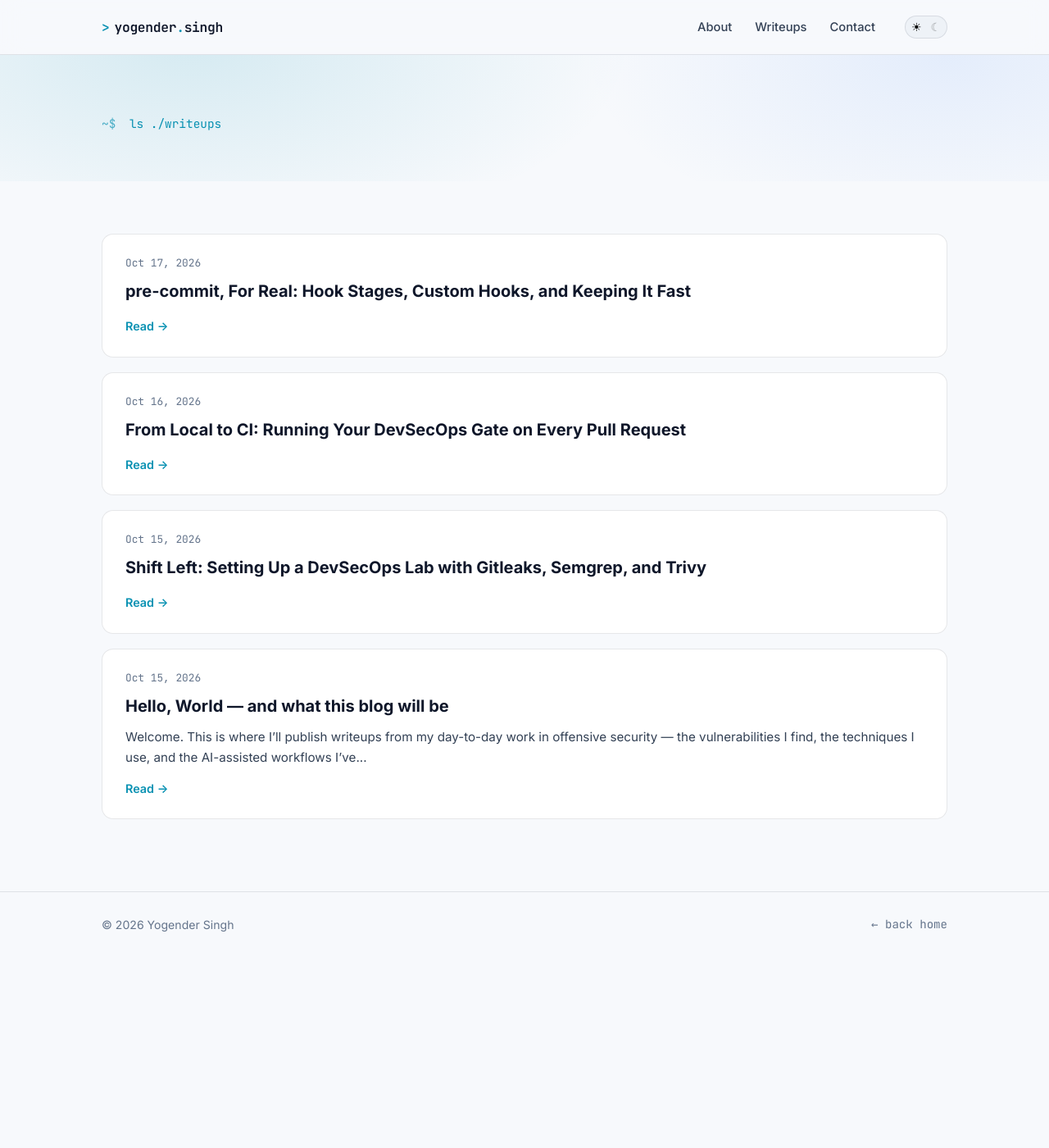
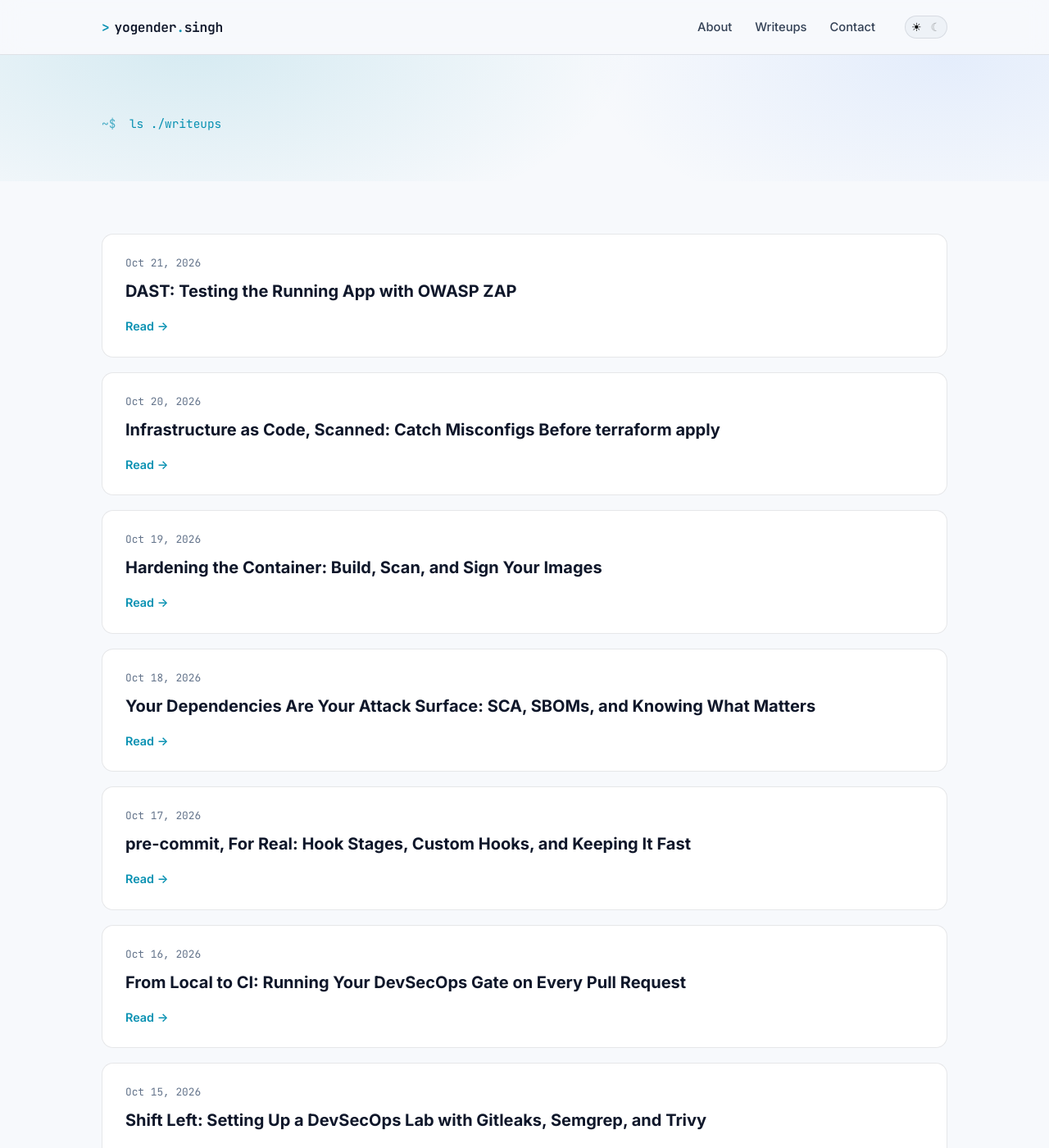
Before and after one commit to theyoge/theyoge.github.io, a Jekyll site: the page built from writeups.html, in a window 1280 px wide and 1400 px high. Shown: the whole window at 82% size. Built offline with Jekyll 4.4.1, drawn with Linux system fonts in a browser that asks for light colours; some of the changed lines change nothing that is shown.

Commit message:
Add Tier 2 writeups (SCA, containers, IaC, DAST) with banners and workflow diagrams

````diff
--- /dev/null
+++ b/_posts/2026-10-18-sca-sbom-dependencies.md
@@ -0,0 +1,121 @@
+---
+layout: post
+title: "Your Dependencies Are Your Attack Surface: SCA, SBOMs, and Knowing What Matters"
+date: 2026-10-18 12:00:00 +0530
+categories: [devsecops]
+tags: [devsecops, sca, sbom, trivy, dependencies, supply-chain]
+description: "Software composition analysis in depth: inventory your dependencies, generate an SBOM, match against known CVEs, and triage what actually matters."
+---
+
+<img class="post-hero" src="/assets/img/sca-sbom.svg" alt="Dependency scanning: lockfiles, CVE database, SBOM, and triage" width="1200" height="380">
+
+So far this series has covered the code *you* write: secrets in [the first post](/writeups/shift-left-devsecops-lab/), static analysis of your source, and running it all in [CI](/writeups/devsecops-in-ci/). But a modern application is mostly code you did **not** write. Pull in Express, Sequelize, and Angular, and the vast majority of what ships is someone else's package — with its own bugs and its own CVEs. That is why **SCA** deserves its own post.
+
+## What SCA actually is
+
+Software Composition Analysis answers two questions:
+
+1. **What do I depend on?** (an inventory)
+2. **Which of those things have known vulnerabilities?** (a match against a database)
+
+The first half is a **SBOM** — a software bill of materials. The second half is vulnerability matching. Tools like Trivy and `osv-scanner` do both.
+
+<figure class="post-figure">
+  <img src="/assets/img/sca-flow.svg" alt="SCA workflow: lockfiles, inventory via SBOM, match against a CVE database, prioritize, remediate" width="1200" height="260">
+  <figcaption>Figure 1 — The dependency scan loop: inventory, match, prioritize, fix.</figcaption>
+</figure>
+
+## Step 1 — Inventory: the SBOM
+
+A **Software Bill of Materials** is a machine-readable list of every component in your software, like an ingredients label. The two common formats are **SPDX** and **CycloneDX**. You generate one with a tool, not by hand.
+
+Generate an SBOM with [Syft](https://github.com/anchore/syft):
+
+```bash
+# install
+curl -sSfL https://raw.githubusercontent.com/anchore/syft/main/install.sh | sh -s -- -b /usr/local/bin
+
+# generate from the filesystem, in CycloneDX and SPDX formats
+syft dir:. -o cyclonedx-json=sbom.cdx.json
+syft dir:. -o spdx-json=sbom.spdx.json
+```
+
+An SBOM matters because it is the *inventory* everything else depends on. When the next Log4Shell drops, the question "are we affected?" is answerable in seconds if you have SBOMs, and a multi-day scramble if you do not. It is also increasingly a compliance requirement.
+
+## Step 2 — Match: find the CVEs
+
+Now match that inventory against a vulnerability database. Trivy pulls an advisory DB and does this for you:
+
+```bash
+# scan the repo's dependencies (and optionally secrets + misconfig)
+trivy fs --scanners vuln --severity HIGH,CRITICAL .
+
+# machine-readable output for tooling
+trivy fs --format json -o trivy.json .
+```
+
+`osv-scanner` is a good alternative that queries the OSV database directly:
+
+```bash
+osv-scanner --lockfile package-lock.json
+```
+
+Under the hood, matching is version-range arithmetic: a CVE names an affected range (say `>=4.0.0, <4.17.21`), and the tool checks whether the version in your lockfile falls inside it. This is exactly why **lockfiles matter** — if you do not commit them, there is nothing precise to match against.
+
+## Step 3 — Why "0 vulns" can be wrong and "40 vulns" can be fine
+
+Raw counts lie. Two failure modes dominate:
+
+- **False negatives.** A CVE may have no entry for your exact version, or the ecosystem's advisory data lags. "No findings" means "nothing *known*", not "safe".
+- **False positives.** A finding in a dev-only dependency is not reachable in production. A vulnerable function that your code never calls is, in practice, not exploitable. And a CVE without a fix is not actionable today.
+
+So the real skill is not scanning — it is **triage**.
+
+## Prioritization: stop treating every CVE the same
+
+Three signals, in increasing order of usefulness:
+
+- **CVSS** — the base severity score most scanners show. Useful for a first cut.
+- **EPSS** — the probability the vulnerability will actually be exploited in the wild in the next 30 days.
+- **CISA KEV** — the catalog of vulns known to be exploited *right now*. If something is on KEV, it jumps the queue immediately.
+
+The habit: sort by **KEV → EPSS → CVSS**, then factor in reachability (is the vulnerable code path even used?) and whether a fix exists.
+
+## Remediation playbook
+
+When a finding is real, in rough order of preference:
+
+1. **Upgrade** the dependency to a fixed version. This is the normal path.
+2. **Override / pin** a transitive dependency when the direct parent has not caught up (`npm overrides`, Maven `<dependencyManagement>`).
+3. **Patch or replace** the library if no fix exists.
+4. **Mitigate** — disable the vulnerable feature, add a WAF rule, restrict access.
+5. **Accept with a record** — a documented exception (this is what **VEX** is for: a machine-readable "not affected / will not fix" statement). Never a silent ignore.
+
+## Wiring it into the pipeline
+
+You already have the Trivy step in CI from the [CI post](/writeups/devsecops-in-ci/). Extend it to also produce an SBOM as a build artifact:
+
+```yaml
+      - name: Generate SBOM
+        uses: anchore/sbom-action@v0
+        with:
+          format: cyclonedx-json
+          output-file: sbom.cdx.json
+      - uses: actions/upload-artifact@v4
+        with:
+          name: sbom
+          path: sbom.cdx.json
+```
+
+Now every release has an inventory attached, and "are we affected by CVE-X?" is a grep away. Add **Dependabot** or **Renovate** to open upgrade PRs automatically, so remediation is continuous rather than a quarterly project.
+
+## What I took away
+
+- **Most of your attack surface is code you did not write.** SCA is how you see it.
+- **An SBOM is the foundation.** You cannot match what you have not inventoried.
+- **The scanner is easy; the triage is the job.** KEV, EPSS, reachability, and fix availability decide what is real.
+- **Automate the boring part.** Continuous dependency updates beat a heroic remediation sprint.
+
+Next up: the artifact your dependencies ship inside — the container image, and how to build one that is smaller and harder to exploit.
+
+— Yogender
--- /dev/null
+++ b/_posts/2026-10-19-container-hardening.md
@@ -0,0 +1,140 @@
+---
+layout: post
+title: "Hardening the Container: Build, Scan, and Sign Your Images"
+date: 2026-10-19 12:00:00 +0530
+categories: [devsecops]
+tags: [devsecops, containers, docker, trivy, cosign, supply-chain]
+description: "Container security from build to deploy: a minimal base image, non-root runtime, image scanning with Trivy, and signing with cosign so only trusted images run."
+---
+
+<img class="post-hero" src="/assets/img/container-hardening.svg" alt="Container hardening: minimal base image, non-root, image scanning, and signing" width="1200" height="380">
+
+The [previous post](/writeups/sca-sbom-dependencies/) was about the dependencies you pull in. This one is about the box you ship them in: the **container image**. An image is a full filesystem — an OS, a package manager, a shell, and your app — and every one of those layers is attack surface. Hardening is the work of making that surface as small as possible, then proving the image is the one you built.
+
+<figure class="post-figure">
+  <img src="/assets/img/container-flow.svg" alt="Pipeline: Dockerfile, build, scan with Trivy, harden, sign with cosign, verify at admission" width="1200" height="260">
+  <figcaption>Figure 1 — A hardened image pipeline: build small, scan, sign, verify.</figcaption>
+</figure>
+
+## Start from a smaller base
+
+The single biggest lever is the base image. A full Debian image carries a shell, a package manager, and hundreds of packages you will never use — all potential CVEs. Options, roughly by size and surface:
+
+| Base | Size (rough) | Trade-off |
+| --- | --- | --- |
+| `debian` / `ubuntu` | large | familiar, huge surface |
+| `-slim` variants | medium | fewer docs/tools |
+| `alpine` | small | musl libc can break native deps |
+| `distroless` | tiny | no shell/package manager — harder to debug |
+| `scratch` | minimal | static binaries only |
+
+"Distroless" images contain only your app and its runtime dependencies: no shell means an attacker who lands in the container has almost nothing to pivot with. The cost is that you cannot `docker exec` a shell for debugging — often a fair trade.
+
+## Multi-stage builds keep build tools out of the final image
+
+Compilers, test frameworks, and dev dependencies should never ship. Split the build:
+
+```dockerfile
+# ---- build stage ----
+FROM node:22-slim AS build
+WORKDIR /app
+COPY package*.json ./
+RUN npm ci
+COPY . .
+RUN npm run build
+
+# ---- runtime stage ----
+FROM gcr.io/distroless/nodejs22-debian12
+WORKDIR /app
+COPY --from=build /app/dist ./dist
+COPY --from=build /app/node_modules ./node_modules
+USER nonroot
+EXPOSE 3000
+CMD ["dist/server.js"]
+```
+
+Only the `runtime` stage becomes the image. The compiler, the source, and the dev dependencies are left behind.
+
+## Run as non-root, and lock it down
+
+A container that runs as root is a privilege-escalation waiting to happen. Defenses that cost nothing:
+
+```dockerfile
+USER nonroot              # never root
+```
+
+```yaml
+# in the deployment (Kubernetes example)
+securityContext:
+  runAsNonRoot: true
+  allowPrivilegeEscalation: false
+  readOnlyRootFilesystem: true
+  capabilities:
+    drop: ["ALL"]
+```
+
+Also: **never bake secrets into an image**. Layers are cached and inspectable; a token in a `RUN` or `ENV` is effectively published. Inject secrets at runtime.
+
+## Pin by digest, not tag
+
+A tag like `node:22-slim` is a moving target — it can change under you. Pin the digest for reproducibility and to make tampering detectable:
+
+```dockerfile
+FROM node:22-slim@sha256:6c1f...ab9d
+```
+
+## Scan the image
+
+Trivy scans the whole image, both OS packages and language dependencies:
+
+```bash
+trivy image juice-shop:local
+trivy image --severity HIGH,CRITICAL --exit-code 1 juice-shop:local
+```
+
+Two lessons from real scans: the majority of findings usually come from the **base OS packages**, not your app code — which is why the base image choice matters so much. And the fix is usually **rebuild on a fresher base**, not patch packages inside the image.
+
+Wire it into CI alongside the filesystem scan:
+
+```yaml
+      - name: Scan image
+        uses: aquasecurity/trivy-action@0.28.0
+        with:
+          image-ref: juice-shop:local
+          format: sarif
+          output: image.sarif
+          severity: HIGH,CRITICAL
+          exit-code: "1"
+```
+
+## Sign and verify
+
+Scanning tells you what is *in* an image. **Signing** tells you *who built it* and that it has not been tampered with. [cosign](https://github.com/sigstore/cosign) makes this practical with keyless signing backed by OIDC — no long-lived private key to leak:
+
+```bash
+cosign sign --yes ghcr.io/you/juice-shop@sha256:6c1f...ab9d
+
+# attach the SBOM as a signed attestation
+cosign attest --yes --predicate sbom.cdx.json --type cyclonedx ghcr.io/you/juice-shop@sha256:6c1f...ab9d
+```
+
+Then **verify before running** — at deploy time or at admission control (Kyverno, OPA Gatekeeper):
+
+```bash
+cosign verify ghcr.io/you/juice-shop@sha256:6c1f...ab9d \
+  --certificate-identity-regexp='^https://github.com/you/.+' \
+  --certificate-oidc-issuer=https://token.actions.githubusercontent.com
+```
+
+The payoff: "only images signed by our CI may run in the cluster" becomes an enforceable rule, not a hope. That closes the loop between the [CI post](/writeups/devsecops-in-ci/) and the running system.
+
+## What I took away
+
+- **An image is a filesystem, and every file is surface.** Shrink the base and drop the build tools.
+- **Root is not a default you accept.** Non-root, no privilege escalation, dropped capabilities.
+- **Scan, then fix by rebuilding** on a patched base — usually the root cause.
+- **Trust is provable.** Signing and verification turn "we think it's ours" into a cryptographic yes.
+
+Next up: the layer *under* the app — infrastructure as code, and the misconfigurations that create holes before any code runs.
+
+— Yogender
--- /dev/null
+++ b/_posts/2026-10-20-iac-scanning.md
@@ -0,0 +1,104 @@
+---
+layout: post
+title: "Infrastructure as Code, Scanned: Catch Misconfigs Before terraform apply"
+date: 2026-10-20 12:00:00 +0530
+categories: [devsecops]
+tags: [devsecops, iac, terraform, kubernetes, trivy, misconfig]
+description: "Scan Terraform and Kubernetes before they ship: the misconfigurations that create real holes, how to read the findings, and how to suppress responsibly."
+---
+
+<img class="post-hero" src="/assets/img/iac-scanning.svg" alt="Infrastructure as code scanning: Terraform, Kubernetes, findings, and a PR gate" width="1200" height="380">
+
+We have covered your source code, your dependencies, and your container image. There is one more thing that becomes the production environment: **infrastructure as code**. Terraform and Kubernetes YAML create networks, buckets, and workloads — which means a misconfiguration there is not a code smell, it is a vulnerability you can exploit before a single line of application code runs.
+
+<figure class="post-figure">
+  <img src="/assets/img/iac-flow.svg" alt="IaC workflow: write IaC, scan with trivy config, review findings, fix, then plan or apply" width="1200" height="260">
+  <figcaption>Figure 1 — Scan the code that builds your infrastructure, before it is applied.</figcaption>
+</figure>
+
+## Why IaC is security-critical
+
+Infrastructure as code is declarative and version-controlled — the same properties that make it a great shift-left target. A mistake is a diff you can see in a pull request, and a scanner can read it before `terraform apply` ever touches a cloud account.
+
+The misconfigurations that matter are mundane and repeatable:
+
+- **Storage**: publicly readable S3 / GCS buckets.
+- **Network**: security groups open to `0.0.0.0/0`, unrestricted ingress.
+- **Identity**: IAM policies with `Action: "*"` or `Resource: "*"`.
+- **Kubernetes**: `privileged: true`, `runAsUser: 0`, missing resource limits, hostPath mounts.
+- **Encryption**: databases and disks created unencrypted by default.
+
+None of these are exotic bugs. They are defaults people forgot to override, and each one has caused real breaches.
+
+## The tools
+
+| Tool | Focus |
+| --- | --- |
+| `trivy config` | Terraform, Kubernetes, Dockerfile, CloudFormation |
+| `checkov` | Broad multi-cloud IaC coverage, rich policies |
+| `tfsec` | Terraform-specific (now part of Trivy) |
+| `kics` | Many IaC types, query-based |
+
+Because you already have Trivy from earlier posts, `trivy config` is the least friction. Scan the infrastructure directory:
+
+```bash
+# Terraform
+trivy config ./infrastructure/terraform
+
+# Kubernetes manifests
+trivy config ./k8s
+
+# everything under a path, highest severity failing
+trivy config --severity HIGH,CRITICAL --exit-code 1 .
+```
+
+The Juice Shop repository is a lovely lab for this: it ships an **intentionally insecure** `infrastructure/` and `infrastructure/terraform/` folder. Point Trivy at it and you will get findings that are genuinely exploitable — which is the whole point of practicing on it.
+
+## Reading a finding
+
+A Trivy config finding gives you the misconfiguration ID, the file and line, the severity, and a description. The skill is translating it into impact. "Security group allows ingress from 0.0.0.0/0 on port 22" is not a lint error — it is SSH exposed to the internet. Read each one as an attacker would: *what does this let someone reach?*
+
+## Suppressing without going blind
+
+Some findings are genuinely acceptable in a given context — a bucket that is *meant* to be public, a privileged pod that is a node agent. Suppress narrowly and with a record:
+
+```bash
+# a specific, reviewed exception
+# .trivyignore
+AVD-AWS-0086   # public bucket: intentional, static website hosting
+```
+
+Trivy also supports inline skips (`#trivy:ignore:AVD-AWS-0086`) directly above the resource. The rule: one finding per exception, with a reason, reviewed like code. A blanket `--skip-policy` or disabling a whole category is how IaC scanning quietly stops working.
+
+## Wiring into CI
+
+Add a config scan to the workflow from the [CI post](/writeups/devsecops-in-ci/):
+
+```yaml
+      - name: Scan IaC
+        uses: aquasecurity/trivy-action@0.28.0
+        with:
+          scan-type: config
+          scan-ref: ./infrastructure
+          severity: HIGH,CRITICAL
+          format: sarif
+          output: iac.sarif
+          exit-code: "1"
+```
+
+Combined with branch protection, this means a pull request that opens a security group to the world **cannot merge** until someone fixes it or documents why.
+
+## The next level: policy as code
+
+Config scanning catches *known bad patterns*. The layer above it is **policy as code** — rules that encode *your* organisation's decisions ("no public buckets, ever", "every workload must set resource limits") using OPA/Conftest or Kyverno. That belongs to a later post in this series, but the mental model is the same: a misconfiguration is a policy violation, caught as early as possible.
+
+## What I took away
+
+- **Infrastructure is code, so scan it like code.** The diff is the attack surface.
+- **The findings are boring and that is the point.** Defaults cause breaches.
+- **Suppress narrowly and with reasons.** A muted scanner is worse than no scanner.
+- **Scan before apply.** CI on the pull request is where the gate belongs.
+
+Next up: the last layer — testing the running application itself with DAST, where SAST and scanners cannot see.
+
+— Yogender
--- /dev/null
+++ b/_posts/2026-10-21-dast-zap.md
@@ -0,0 +1,106 @@
+---
+layout: post
+title: "DAST: Testing the Running App with OWASP ZAP"
+date: 2026-10-21 12:00:00 +0530
+categories: [devsecops]
+tags: [devsecops, dast, zap, owasp, api-security, ci]
+description: "The other half of application security: dynamic testing of a running app. Run OWASP ZAP against a deployed target, scan authenticated flows, and wire it into CI."
+---
+
+<img class="post-hero" src="/assets/img/dast-zap.svg" alt="DAST with OWASP ZAP: deploy the app, spider it, attack it, and report findings" width="1200" height="380">
+
+Everything so far has been static: reading code, lockfiles, images, and infrastructure without running anything. **DAST** — Dynamic Application Security Testing — is the opposite. It deploys the application, browses and attacks it like a real user (or a real attacker), and watches how it responds. This is the layer where SAST is blind, and it is the natural next move in the lab.
+
+<figure class="post-figure">
+  <img src="/assets/img/dast-flow.svg" alt="DAST workflow: deploy the app, run a baseline passive crawl, scan authenticated flows, run active payloads, and report" width="1200" height="260">
+  <figcaption>Figure 1 — The DAST loop against a running target.</figcaption>
+</figure>
+
+## SAST vs DAST: complementary, not competing
+
+- **SAST** reads source and finds *code* patterns. It sees a risky line even if it is never reached, but it cannot see runtime behaviour, server configuration, or logic bugs.
+- **DAST** sends real requests and observes responses. It catches things SAST cannot: missing security headers, permissive CORS, insecure cookies, verbose errors, exposed endpoints, and authentication flaws.
+
+The clearest example: an SQL injection that SAST flags in one file is verified by DAST firing a payload and watching the database error come back. One tool suspects; the other proves.
+
+## Deploy a target
+
+You need something running. Juice Shop is trivial to bring up:
+
+```bash
+docker run --rm -d -p 3000:3000 --name juice-shop bkimminich/juice-shop
+```
+
+Now it is live at `http://localhost:3000` and we have a legal target we own.
+
+> **Scope and ethics:** only DAST a system you own or have **written authorization** to test. Active scanning sends attack traffic; against someone else's site it is unauthorized access. "I was just scanning" is not a defence.
+
+## The baseline scan
+
+OWASP ZAP ships a baseline that crawls the app passively and reports obvious issues without hammering it — safe enough to run on every build:
+
+```bash
+docker run --rm -t ghcr.io/zaproxy/zaproxy:stable \
+  zap-baseline.py -t http://host.docker.internal:3000 -r report.html
+```
+
+`zap-baseline.py` spiders the site, applies a set of passive rules, and exits non-zero if it finds issues at or above a threshold. That exit code is what makes it a CI gate.
+
+## Authenticated scanning: the part everyone forgets
+
+The most valuable parts of an app live **behind the login**. A scan that only sees the public site misses the dashboard, the API, the admin panel — usually where the bugs are. ZAP handles this with a **context** that defines a login URL, credentials, and a verification for "am I logged in?", then **users** that reuse the session.
+
+You describe it in the automation framework (`zap.yaml`) and run:
+
+```bash
+docker run --rm -t -v "$PWD:/zap/wrk:rw" ghcr.io/zaproxy/zaproxy:stable \
+  zap.sh -cmd -autorun /zap/wrk/zap.yaml
+```
+
+Getting authentication right is the difference between a scan that finds real bugs and one that produces a clean report for a site it never actually entered.
+
+## Scanning an API
+
+If your app is an API (or has one), point ZAP at the spec:
+
+```bash
+docker run --rm -t ghcr.io/zaproxy/zaproxy:stable \
+  zap-api-scan.py -t openapi.json -f openapi
+```
+
+It imports the endpoints from OpenAPI and attacks each one — far more thorough than guessing routes by crawling.
+
+## Reading the report (and the false positives)
+
+DAST is noisy by nature; it guesses. Expect false positives and triage them rather than trusting the count:
+
+- A "missing header" may be set by a reverse proxy, not the app.
+- A "possible SQL injection" is a suspicion until you reproduce it.
+- A "CSRF" finding may not apply to a token-based API.
+
+Confirm each one manually. DAST gives you the *where*; you still own the *whether*.
+
+## Wiring it into CI
+
+ZAP has an official GitHub Action for the baseline:
+
+```yaml
+      - name: DAST (ZAP baseline)
+        uses: zaproxy/action-baseline@v0.12.0
+        with:
+          target: "https://staging.example.com"
+          fail_action: true
+```
+
+Because DAST needs a running target, it runs against a deployed **staging** environment — later in the pipeline than SAST and SCA. That is the right shape: static checks on the pull request, dynamic checks after deploy, before production.
+
+## What I took away
+
+- **SAST suspects, DAST proves.** Neither replaces the other.
+- **Authentication is the whole game.** An unauthenticated scan checks the least important surface.
+- **DAST is noisy, so triage is mandatory.** Reproduce before you report.
+- **It belongs after deploy.** Static checks shift left; dynamic checks shift right — both are the same discipline.
+
+That completes the core layers: secrets, source, dependencies, images, infrastructure, and now the running app. Next in the series: operationalising all of it — policy as code, triage at scale, and securing the pipeline that runs the checks.
+
+— Yogender
--- a/assets/css/style.css
+++ b/assets/css/style.css
@@ -575,6 +575,21 @@ html[data-theme="light"] .icon-moon { opacity: 0.35; }
   border-radius: var(--radius);
   margin: 0 0 28px;
 }
+.post-figure { margin: 4px 0 28px; }
+.post-figure img {
+  display: block;
+  width: 100%;
+  height: auto;
+  border: 1px solid var(--border);
+  border-radius: var(--radius);
+}
+.post-figure figcaption {
+  margin-top: 10px;
+  font-family: var(--font-mono);
+  font-size: 0.82rem;
+  color: var(--muted);
+  text-align: center;
+}
 .post-footer { margin-top: 40px; padding-top: 24px; border-top: 1px solid var(--border); }
 
 /* ---------- Reveal animation ---------- */
````
Also changed, not shown: assets/img/container-flow.svg (added), assets/img/container-hardening.svg (added), assets/img/dast-flow.svg (added), assets/img/dast-zap.svg (added), assets/img/iac-flow.svg (added), assets/img/iac-scanning.svg (added), assets/img/sca-flow.svg (added), assets/img/sca-sbom.svg (added).
